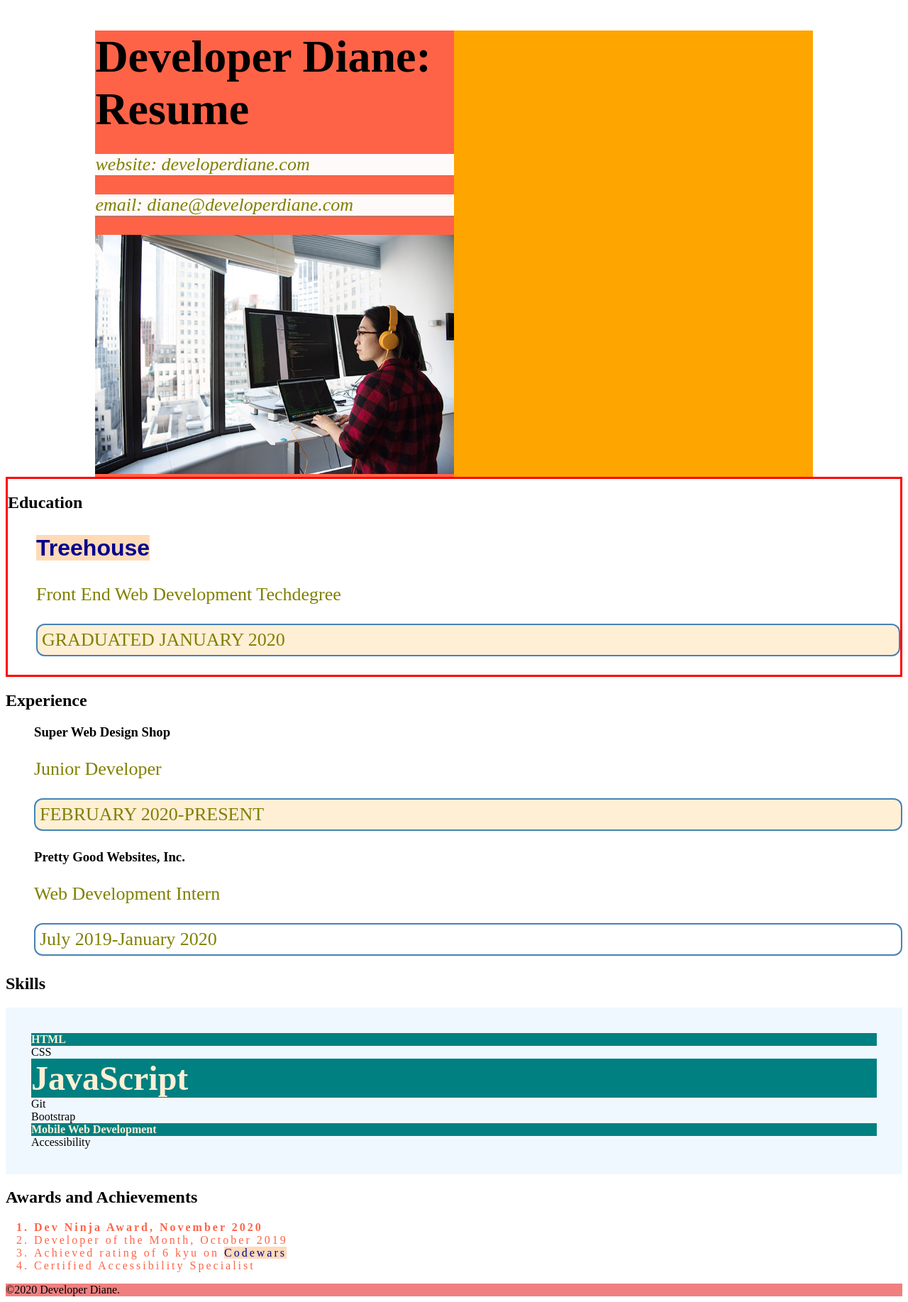
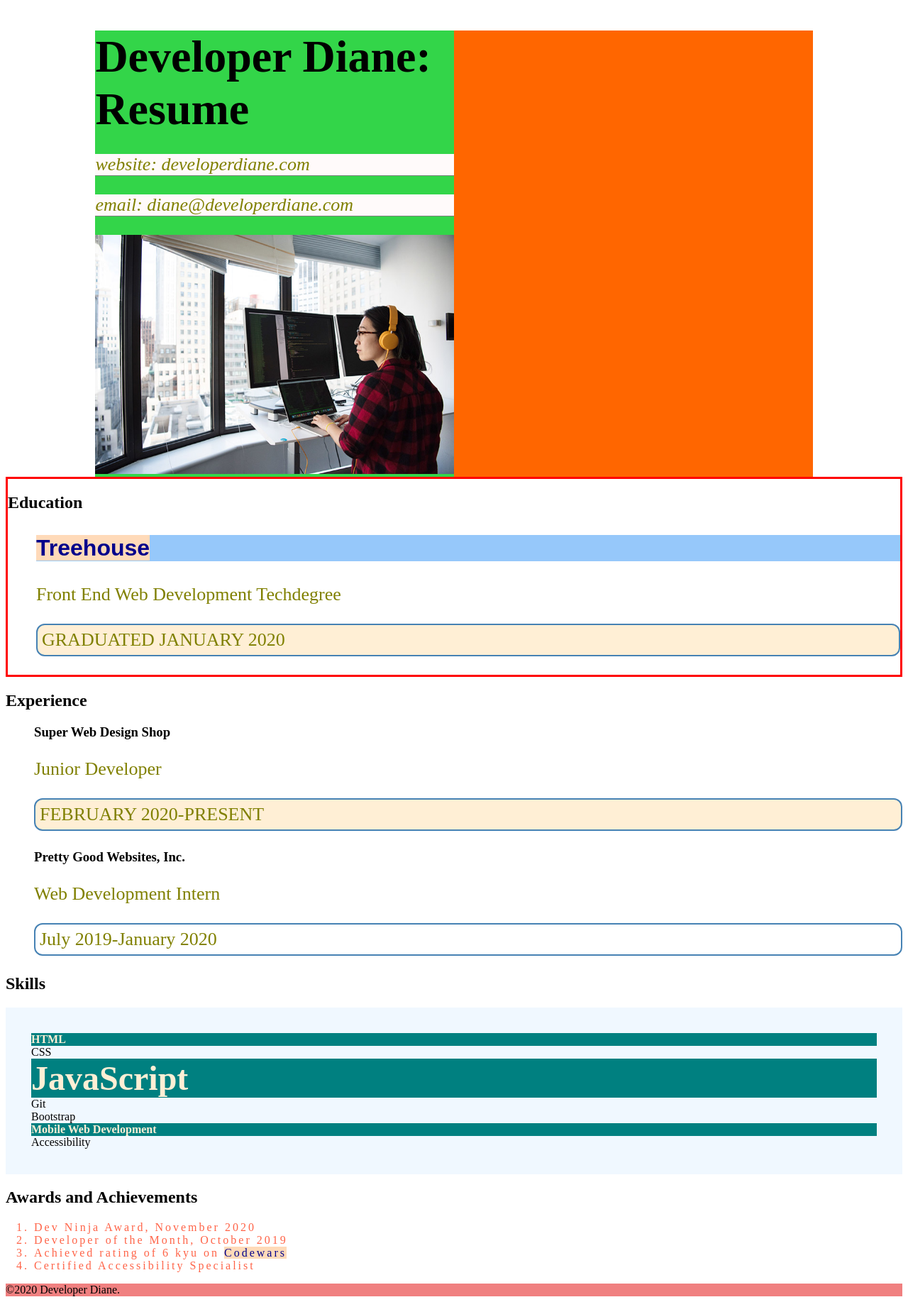
Before and after one commit to thisisalliet/css-basic-practice, a plain HTML site: page index.html in a window 1280 px wide. Shown: the whole page at 71% size. Drawn offline with Linux system fonts and the light colour scheme.

Commit message:
add comments & change color values

```diff
--- a/css/style.css
+++ b/css/style.css
@@ -14,7 +14,7 @@ p {
 }
 
 header {
-    background-color: orange;
+    background-color: #f60;  /* this is the same as #ff6600 */
     width: 80%;
     margin-left: 10%;
 }
@@ -26,7 +26,7 @@ header p {
 
 #header-box {
     width: 50%;
-    background-color: tomato;
+    background-color: #33d549;
 }
 
 img {
@@ -51,14 +51,19 @@ a:hover {
     text-decoration: underline;
 }
 
+a:focus {
+    color: rgb(255, 255, 255);
+    background: rgba(255, 165, 0, .5);
+}
+
 ol li {
     letter-spacing: 3px;
     color: tomato;
 }
 
-ol li:first-child {
+/* ol li:first-child {
     font-weight: bold;
-}
+} */
 
 ul li {
     list-style: none;
@@ -68,9 +73,11 @@ ul li {
    border: 3px solid red;
 }
 
+/* ID selectors */
 #education h3 {
     font-family: Arial, sans-serif;
     font-size: 32px;
+    background-color: rgb(150, 200, 250);
 }
 
 #skills-list {
@@ -78,6 +85,7 @@ ul li {
     padding: 36px;
 }
 
+/* Class selectors */
 .top-skill {
     font-weight: bold;
     background-color: teal;
```
